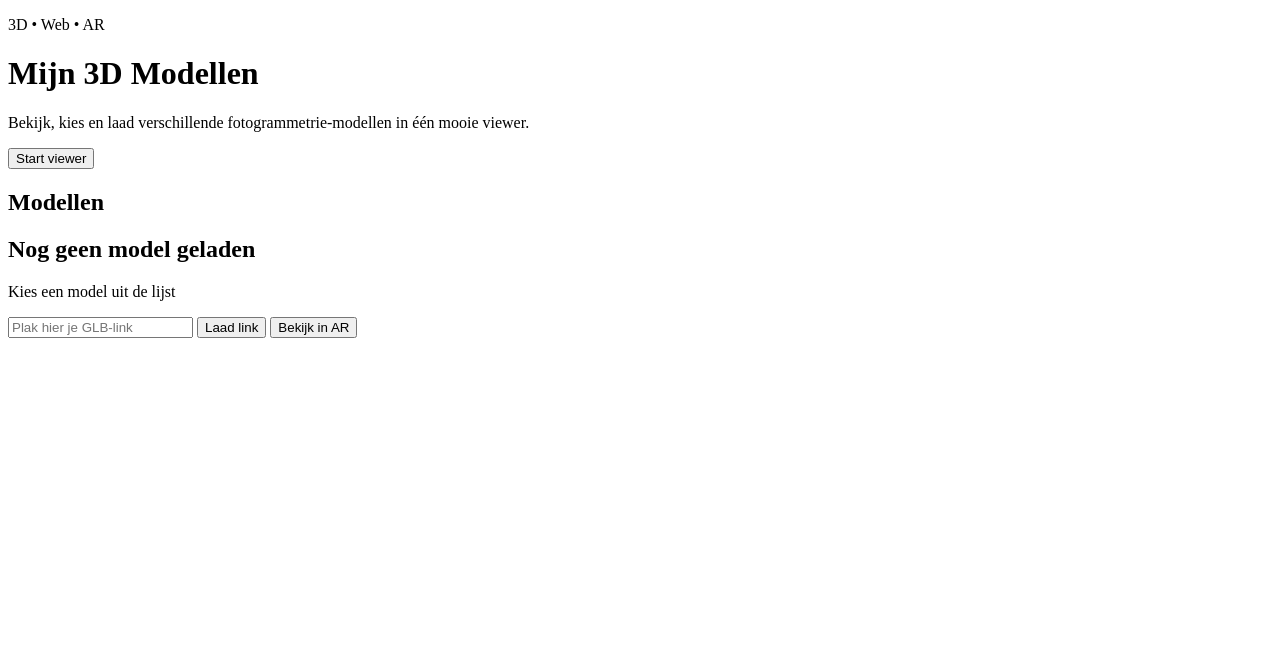
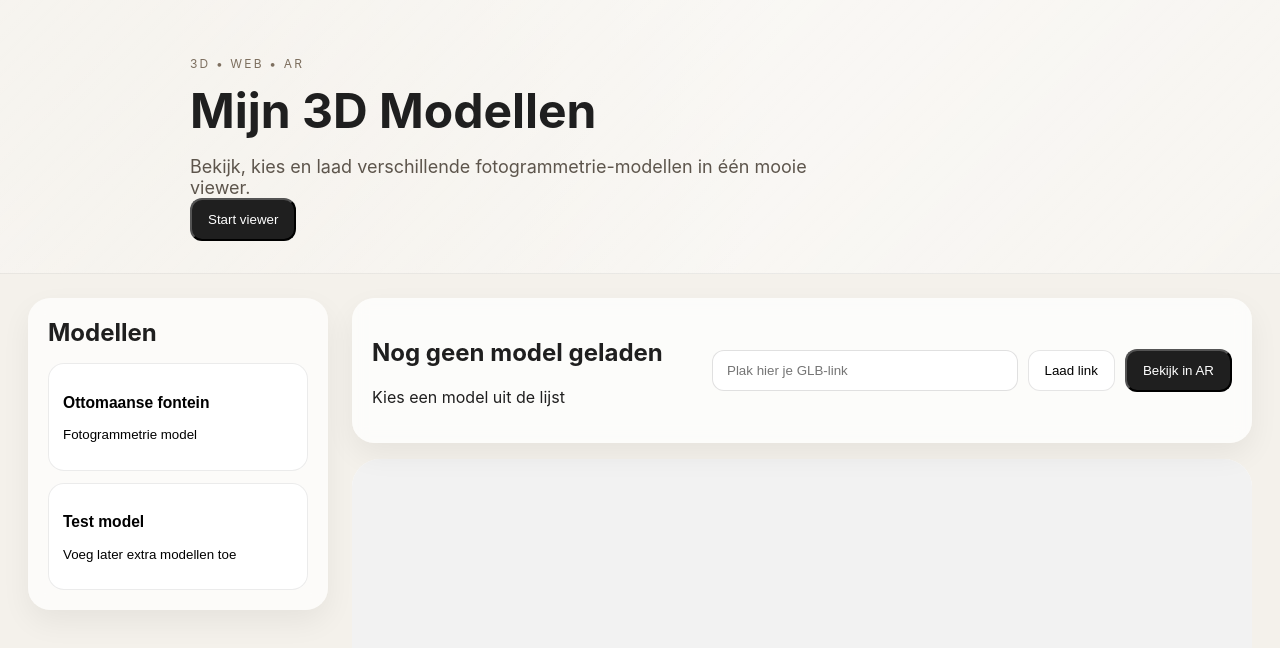
Before and after one commit to BaptisteMartens/ar-viewer, a plain HTML site: page index.html in a window 1280 px wide. Drawn offline with Linux system fonts and the light colour scheme; the site is published under a folder, as on GitHub Pages, so addresses that start at the root find nothing; no server answers.

Commit message:
Add files via upload

```diff
--- a/index.html
+++ b/index.html
@@ -5,8 +5,8 @@
     <meta name="viewport" content="width=device-width, initial-scale=1.0" />
     <title>3D AR Viewer</title>
 
-    <script type="module" crossorigin src="/assets/index-BPdW9nl9.js"></script>
-    <link rel="stylesheet" crossorigin href="/assets/index-Dl7ixE4p.css">
+    <script type="module" crossorigin src="./assets/index-BPdW9nl9.js"></script>
+    <link rel="stylesheet" crossorigin href="./assets/index-Dl7ixE4p.css">
   </head>
   <body>
     <div class="page">
```
